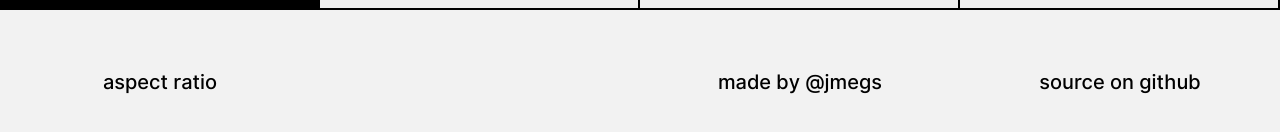
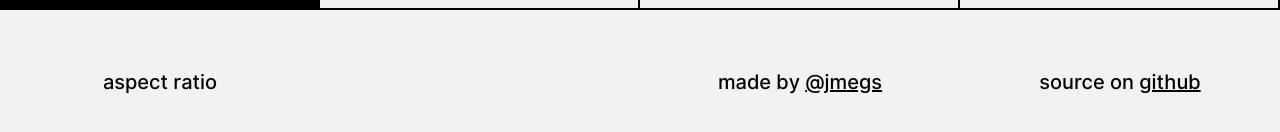
Before and after one commit to plainspace/aspect-ratio, a Next.js app: page / in a window 1280 px wide. Shown: the part 790-922 px from the top of the page. Built offline with nearby package versions, Linux system fonts and the light colour scheme.

Commit message:
add links to info bar duh

```diff
--- a/components/Info.jsx
+++ b/components/Info.jsx
@@ -1,8 +1,12 @@
 const Info = () => (
   <div className="info-bar grid">
     <span className="info-bar__item">aspect ratio</span>
-    <span className="info-bar__item">made by @jmegs</span>
-    <span className="info-bar__item">source on github</span>
+    <span className="info-bar__item">
+      made by <a href="https://twitter.com/jmegs">@jmegs</a>
+    </span>
+    <span className="info-bar__item">
+      source on <a href="https://github.com/jmegs/aspect-ratio">github</a>
+    </span>
   </div>
 )
 
--- a/styles/style.scss
+++ b/styles/style.scss
@@ -161,3 +161,7 @@ input[type='number']::-webkit-outer-spin-button {
 .info-bar__item:last-child {
   grid-column-end: -1;
 }
+
+.info-bar__item a {
+  color: inherit;
+}
```
